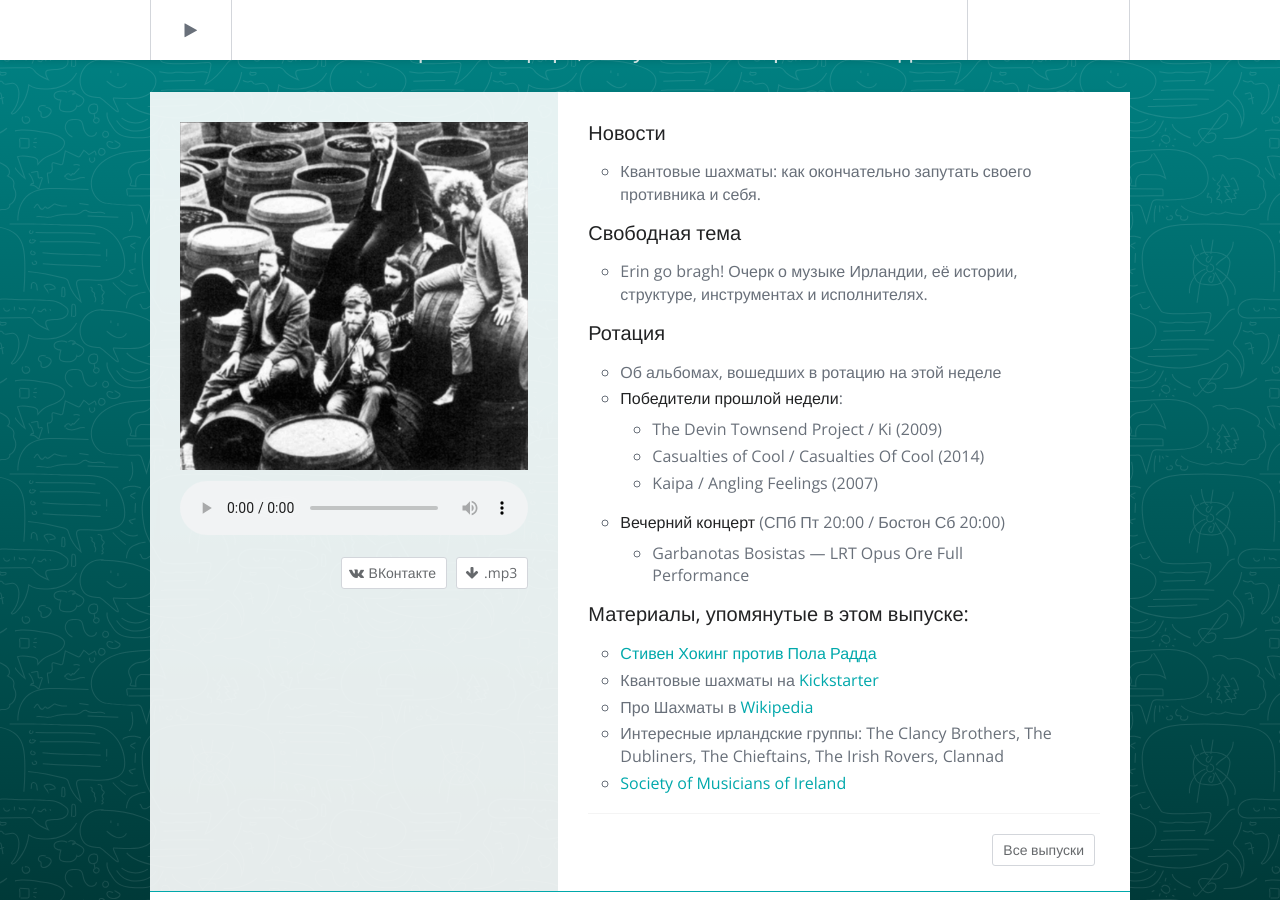
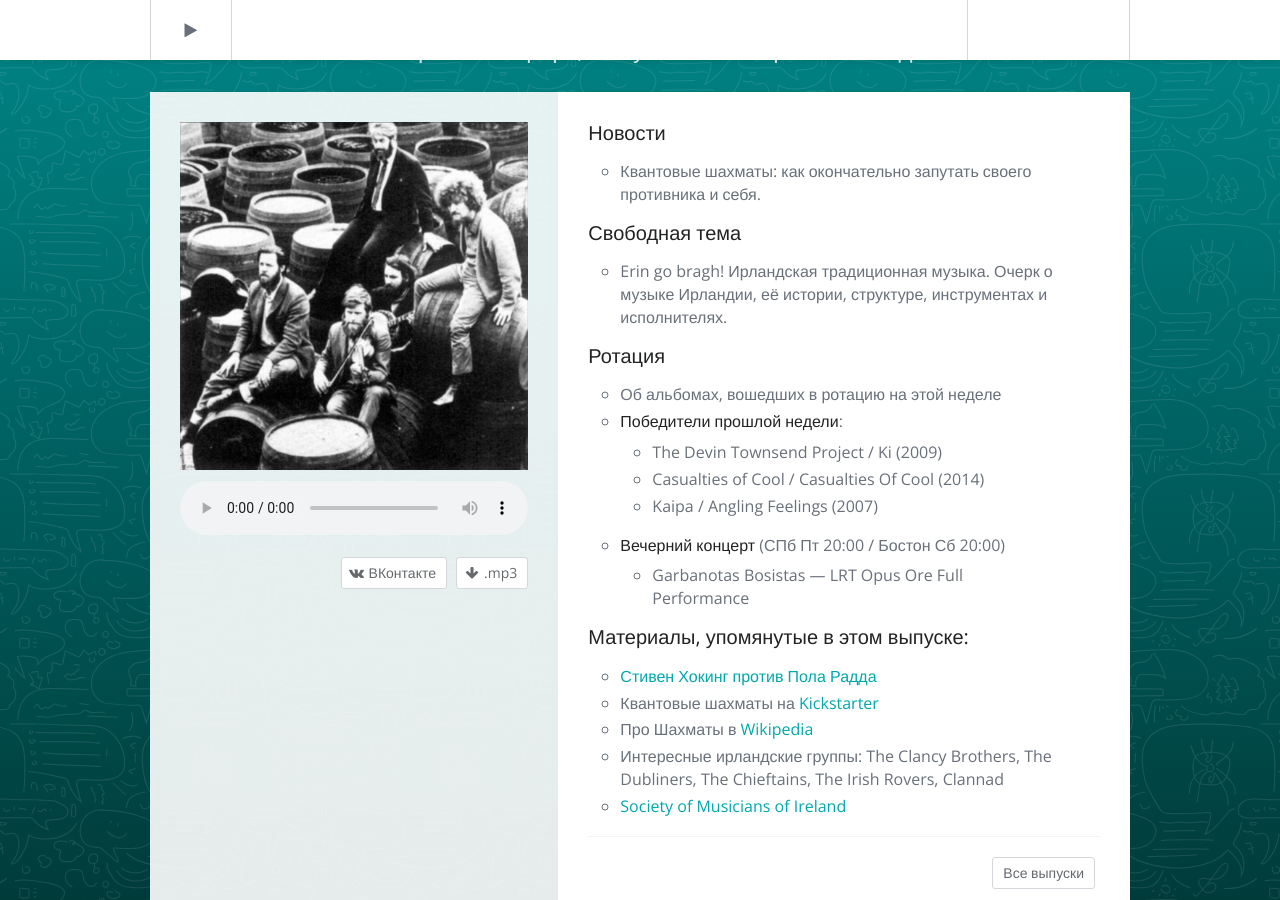
Before and after one commit to tretten/site-moonant, a Jekyll site: the page built from _posts/sunday-live/2016-03-06-ирландская-традиционная-музыка.md, in a window 1280 px wide and 900 px high, scrolled down 427 px. Built offline with Jekyll 4.4.1, drawn with Linux system fonts in a browser that asks for light colours; nearby versions of some CDN libraries; a script that is not in the unit is left out; comment, search, counter and statistics services are not loaded.

Commit message:
описание

```diff
--- a/_posts/sunday-live/2016-03-06-ирландская-традиционная-музыка.md
+++ b/_posts/sunday-live/2016-03-06-ирландская-традиционная-музыка.md
@@ -17,7 +17,7 @@ yt:
 - Квантовые шахматы: как окончательно запутать своего противника и себя.
 
 #### Свободная тема
--  Erin go bragh! Очерк о музыке Ирландии, её истории, структуре, инструментах и исполнителях.
+-  Erin go bragh! Ирландская традиционная музыка. Очерк о музыке Ирландии, её истории, структуре, инструментах и исполнителях.
 
 #### Ротация
 - Об альбомах, вошедших в ротацию на этой неделе
```
